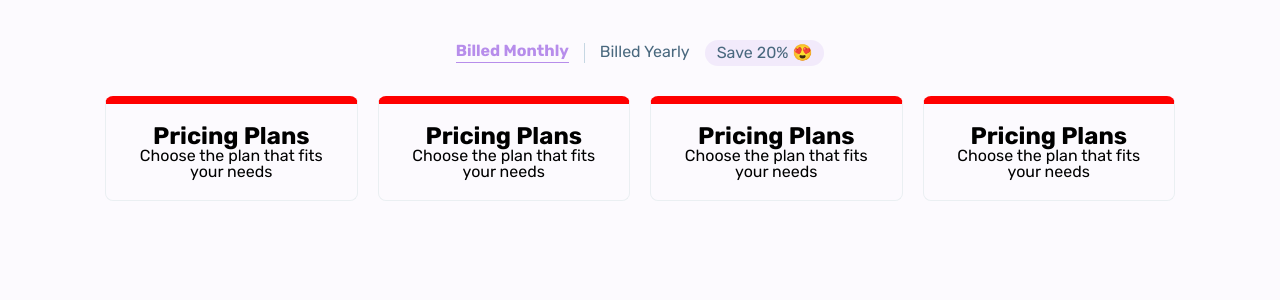
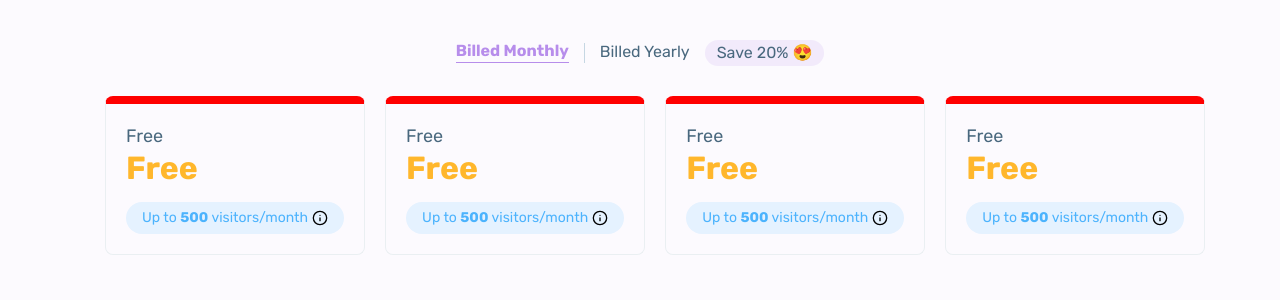
Before and after one commit to RuhulAmin3/pricing-table, a React (Vite) app: page / in a window 1280 px wide. Shown: the top 300 px of the page. Built offline with nearby package versions, Linux system fonts and the light colour scheme.

Commit message:
feat: add InfoSvgIcon component and update PricingCardHeader with new styles

```diff
--- /dev/null
+++ b/src/assets/icons/InfoSvgIcon.tsx
@@ -0,0 +1,38 @@
+export const InfoSvgIcon = () => (
+  <svg
+    width={16}
+    height={16}
+    viewBox="0 0 16 16"
+    fill="none"
+    xmlns="http://www.w3.org/2000/svg"
+  >
+    <g clipPath="url(#clip0_615_3319)">
+      <path
+        d="M8.00016 14.6668C11.6821 14.6668 14.6668 11.6821 14.6668 8.00016C14.6668 4.31826 11.6821 1.3335 8.00016 1.3335C4.31826 1.3335 1.3335 4.31826 1.3335 8.00016C1.3335 11.6821 4.31826 14.6668 8.00016 14.6668Z"
+        stroke="currentColor"
+        strokeWidth={1.33}
+        strokeLinecap="round"
+        strokeLinejoin="round"
+      />
+      <path
+        d="M8 10.6667V8"
+        stroke="currentColor"
+        strokeWidth={1.33}
+        strokeLinecap="round"
+        strokeLinejoin="round"
+      />
+      <path
+        d="M8 5.3335H8.00667"
+        stroke="currentColor"
+        strokeWidth={1.33}
+        strokeLinecap="round"
+        strokeLinejoin="round"
+      />
+    </g>
+    <defs>
+      <clipPath id="clip0_615_3319">
+        <rect width={16} height={16} fill="white" />
+      </clipPath>
+    </defs>
+  </svg>
+);
--- a/src/components/PricingTab/index.tsx
+++ b/src/components/PricingTab/index.tsx
@@ -5,14 +5,12 @@ export const PricingTab: React.FC = () => {
         <TabWrapper>
             <TabButton
                 $isActive={true}
-            // onClick={() => dispatch(setBillingPeriod('1_year'))}
             >
                 Billed Monthly
             </TabButton>
             <Divider />
             <TabButton
                 $isActive={false}
-            // onClick={() => dispatch(setBillingPeriod('2_year'))}
             >
                 Billed Yearly
             </TabButton>
--- a/src/components/PricingTable/PricingCardHeader.tsx
+++ b/src/components/PricingTable/PricingCardHeader.tsx
@@ -1,8 +1,17 @@
+import { InfoSvgIcon } from "../../assets/icons/InfoSvgIcon";
+import { StyledPricingCardHeader, PlanInfo } from "./styled.pricingTable";
+
 export const PricingCardHeader = () => {
     return (
-        <div className="pricing-card-header">
-            <h2>Pricing Plans</h2>
-            <p>Choose the plan that fits your needs</p>
-        </div>
+        <StyledPricingCardHeader>
+            <h4>Free</h4>
+            <h2>Free</h2>
+            <PlanInfo>
+                <p>
+                    Up to <span>500</span> visitors/month
+                </p>
+                <InfoSvgIcon />
+            </PlanInfo>
+        </StyledPricingCardHeader>
     );
 }
--- a/src/components/PricingTable/styled.pricingTable.ts
+++ b/src/components/PricingTable/styled.pricingTable.ts
@@ -15,3 +15,47 @@ export const StyledPricingCard = styled.div`
     width: 100%;
     text-align: center;
 `
+export const StyledPricingCardHeader = styled.div`
+    display: flex;
+    flex-direction: column;
+    align-items: flex-start;
+    gap: 8px;
+
+    h4{
+        font-size: 18px;
+        line-height: 24px;
+        font-weight: 400;
+        color: ${({ theme }) => theme.colors.textColor};
+    }
+
+    h2{
+        font-size: 32px;
+        line-height: 24px;
+        font-weight: 600;
+        color: ${({ theme }) => theme.colors.warningColor};
+    }
+`
+
+export const PlanInfo = styled.div`
+    padding: 4px 16px;
+    border-radius: 50px;
+    background-color: ${({ theme }) => theme.colors.infoBgColor};
+    margin-top: 14px;
+    display: flex;
+    align-items: center;
+    justify-content: space-between;
+    gap: 4px;
+
+    p{
+        margin: 0;
+        font-size: 14px;
+        line-height: 24px;
+        font-weight: 400;
+        color: ${({ theme }) => theme.colors.infoColor};
+        white-space: nowrap;
+         span{
+        font-weight: 700;
+    }
+    }
+
+    `
```
